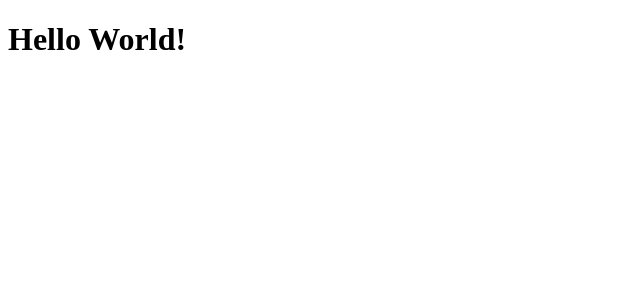
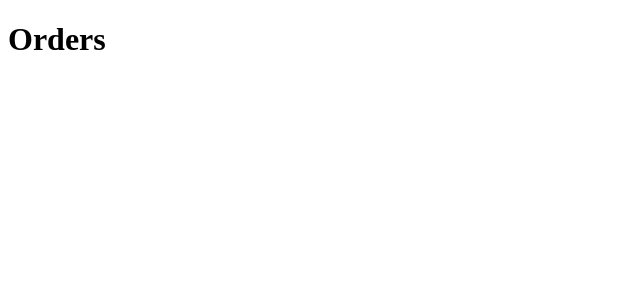
Before and after one commit to vinicoder/delivery-center, a React (Create React App) app: page / in a window 1280 px wide. Shown: the top 300 px of the page, without its empty margins (0-640 px from the left). Built offline with nearby package versions, Linux system fonts and the light colour scheme.

Commit message:
React-router-dom, routes and pages

```diff
--- a/package.json
+++ b/package.json
@@ -10,8 +10,10 @@
     "@types/node": "^12.0.0",
     "@types/react": "^16.9.0",
     "@types/react-dom": "^16.9.0",
+    "@types/react-router-dom": "^5.1.5",
     "react": "^16.13.1",
     "react-dom": "^16.13.1",
+    "react-router-dom": "^5.2.0",
     "react-scripts": "3.4.3",
     "typescript": "~3.7.2"
   },
--- a/src/App.tsx
+++ b/src/App.tsx
@@ -1,7 +1,12 @@
 import React from 'react';
+import { BrowserRouter } from 'react-router-dom';
 
-function App() {
-  return <h1>Hello World!</h1>;
-}
+import Routes from './routes';
+
+const App: React.FC = () => (
+  <BrowserRouter>
+    <Routes />
+  </BrowserRouter>
+);
 
 export default App;
--- /dev/null
+++ b/src/pages/Order/index.tsx
@@ -0,0 +1,7 @@
+import React from 'react';
+
+const Order: React.FC = () => {
+  return <h1>Order</h1>;
+};
+
+export default Order;
--- /dev/null
+++ b/src/pages/Orders/index.tsx
@@ -0,0 +1,7 @@
+import React from 'react';
+
+const Orders: React.FC = () => {
+  return <h1>Orders</h1>;
+};
+
+export default Orders;
--- /dev/null
+++ b/src/routes/index.tsx
@@ -0,0 +1,14 @@
+import React from 'react';
+import { Switch, Route } from 'react-router-dom';
+
+import Orders from '../pages/Orders';
+import Order from '../pages/Order';
+
+const Routes: React.FC = () => (
+  <Switch>
+    <Route path="/" exact component={Orders} />
+    <Route path="/orders/:id" component={Order} />
+  </Switch>
+);
+
+export default Routes;
```
Also changed, not shown: 1 other file (tests, documents, lock files or other folders).
